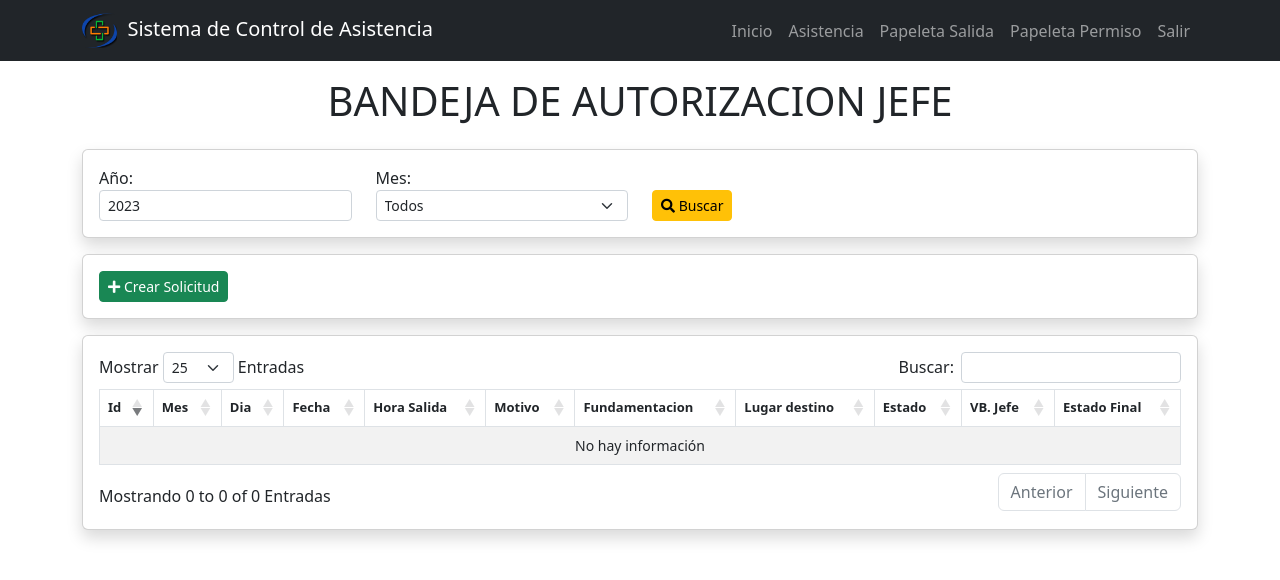
After one commit to veronny/control_asistencia, a Django app: page /bandeja_jefe/ in a window 1280 px wide. The commit adds this page. Shown: the top 580 px of the page. Run offline with Django 4.2, Linux system fonts and the light colour scheme; the visitor is signed in with stand-in values (Sample User, id 1); data that the repository does not hold is empty; some libraries are stand-ins or nearby versions.

Commit message:
alertas de papeletas

```diff
--- /dev/null
+++ b/filiacion/templates/bandeja_jefe/bandeja_jefe.html
@@ -0,0 +1,168 @@
+{% extends 'base.html' %}
+{% block content %}
+{% load static %}
+
+{% block js%}
+<script>
+  function mostrarMensaje() {
+    Swal.fire({
+      icon: 'success',
+      title: 'Actualización exitosa',
+      showConfirmButton: false,
+      timer: 9000
+    });
+  }
+</script>
+{% endblock %}
+
+<main class="container">
+  <div class="display-1 text-center py-3">
+    <h1>BANDEJA DE AUTORIZACION JEFE</h1>
+  </div>
+  <!-- BUSCADOR -->
+  <section class = "card card-body shadow mb-3">
+    <form method="GET" enctype="multipart/form-data">
+      <div class = "form row">
+        <div class="col-sm-12 col-md-6 col-lg-3">
+          <label for="anio">Año:</label>
+          <select class="form-control form-select-sm" aria-label="anio" name="anio" id="anio">
+            <option value="2023">2023</option>
+            {% for y in anio %}
+              <option value="{{ y }}" {% if request.GET.anio == y %}selected{% endif %}>{{ y }}</option>
+            {% endfor %}
+          </select>
+        </div>
+        <div class="col-sm-12 col-md-6 col-lg-3">
+          <label class="form-inline" for="mes">Mes:</label>
+          <select class="form-select form-select-sm" aria-label="mes" name="mes" id="mes">
+            <option value="">Todos</option>
+            <option value="01" {% if request.GET.mes == '01' %} selected {% endif %}>Enero</option>
+            <option value="02" {% if request.GET.mes == '02' %} selected {% endif %}>Febrero</option>
+            <option value="03" {% if request.GET.mes == '03' %} selected {% endif %}>Marzo</option>
+            <option value="04" {% if request.GET.mes == '04' %} selected {% endif %}>Abril</option>
+            <option value="05" {% if request.GET.mes == '05' %} selected {% endif %}>Mayo</option>
+            <option value="06" {% if request.GET.mes == '06' %} selected {% endif %}>Junio</option>
+            <option value="07" {% if request.GET.mes == '07' %} selected {% endif %}>Julio</option>
+            <option value="08" {% if request.GET.mes == '08' %} selected {% endif %}>Agosto</option>
+            <option value="09" {% if request.GET.mes == '09' %} selected {% endif %}>Setiembre</option>
+            <option value="10" {% if request.GET.mes == '10' %} selected {% endif %}>Octubre</option>
+            <option value="11" {% if request.GET.mes == '11' %} selected {% endif %}>Noviembre</option>
+            <option value="12" {% if request.GET.mes == '12' %} selected {% endif %}>Diciembre</option>
+          </select>
+        </div>
+        <div class="col-sm-12 col-md-6 col-lg-2">
+        <br>
+          <button type="submit" class="btn btn-warning btn-sm"><i class="fas fa-search"></i> Buscar</button>
+        </div>
+      </div>
+    </form>
+  </section>
+    <!-- CABECERA -->
+    <section class="card card-body shadow mb-3">
+      <div class="form row">
+        <div class="col-sm-12 col-md-12 col-lg-11">
+          <div class="form row">
+            <div class="col-sm-12 col-md-6 col-lg-3">
+              {% if user.is_authenticated %}
+              <a href="{% url 'create_papeleta_horas' %}" class="btn btn-success btn-sm"><i class="fa fa-plus"></i> Crear Solicitud</a>
+              {% endif %}
+            </div>
+          </div>
+        </div>
+      </div>
+    </section>
+  <!-- DETALLE -->
+  <section class="card card-body shadow mb-4">
+    <!--
+    <div class="row">
+      <div class="col-md-6 py-2">
+        {% if user.is_authenticated %}
+        <a href="/filiacion/create/" class="btn btn-success"><i class="fa fa-plus"></i> Agregar Usuario</a>
+        {% endif %}
+      </div>
+    </div>
+    -->
+    <div class="row">
+      <div class="table-responsive">
+        <table id="table_papeleta_salida" class="table table-bordered table-hover table-striped">
+          <thead class="text-center" style="font-size: 13px;">
+            <tr class="text-center">
+              <th>Id</th>
+              <th>Mes</th>
+              <th>Dia</th>
+              <th>Fecha</th>
+              <th>Hora Salida</th>
+              <th>Motivo</th>
+              <th>Fundamentacion</th>
+              <th>Lugar destino</th>
+              <th>Estado</th>
+              <th>VB. Jefe</th>
+              <th>Estado Final</th>
+            </tr>
+          </thead>
+          <tbody class="text-center" style="font-size: 14px;" >
+            {% for papeleta in papeletas %}
+              <tr>
+                <td>{{ papeleta.id }}</td>
+                <td>{{ papeleta.mes }}</td>
+                <td>{{ papeleta.dia }}</td>
+                <td>{{ papeleta.fecha_papeleta_hora }}</td>
+                <td>{{ papeleta.hora_salida }}</td>
+                <td>{{ papeleta.motivo }}</td>
+                <td>{{ papeleta.fundamentacion }}</td>
+                <td>{{ papeleta.lugar_destino }}</td>
+                <!-- Estado -->
+                {% if papeleta.estado_papeleta_dia == "0" %}
+                <td>
+                  <span class="badge bg-danger"> Enviado</span>
+                </td>
+                {% elif papeleta.estado_papeleta_dia == "1" %}
+                <td>
+                  <span class="badge bg-warning"> Proceso</span>
+                </td>
+                {% else %}
+                <td>
+                  <span class="badge bg-success"> Aprobado</span>
+                </td>
+                {% endif %}
+                <!-- vb jefe -->
+                <td>
+                  <form method="POST" action="{% url 'actualizar_estado' papeleta.id %}">
+                    {% csrf_token %}
+                    <div class="d-flex">
+                      <select class=" form-select form-select-sm " name="nuevo_estado" id='nuevo_estado'>
+                        <option value="1">Validar</option>
+                        <option value="0">No Validar</option>
+                        <option value="2">Observar</option>
+                      </select>
+                      &nbsp;&nbsp;
+                      <button type="submit" class="btn btn-secondary btn-sm " onclick="mostrarMensaje()">
+                        <i class="fa fa-check-circle" aria-hidden="true"></i>
+                      </button>
+                    </div>
+                  </form>
+                </td>
+                <!-- vb jefe -->
+                {% if papeleta.estado_papeleta_jefe == "0" %}
+                <td>
+                  <span class="text-danger">No Validado</span>
+                </td>
+                {% elif papeleta.estado_papeleta_jefe == "1" %}
+                <td>
+                  <span class="text-success"> Validado</span>
+                </td>
+                {% else %}
+                <td>
+                  <span class="text-warning"> Observado</span>
+                </td>
+                {% endif %}
+              </tr>
+            {% endfor %}
+          </tbody>
+        </table>
+      </div>
+    </div>
+  </section>
+</main>
+
+{% endblock %}
--- a/filiacion/templates/base.html
+++ b/filiacion/templates/base.html
@@ -18,11 +18,30 @@
     {% block content %}
     {% endblock %}
 
+    <!-- Bootstrap 5-->
+    <script src="https://cdn.jsdelivr.net/npm/bootstrap@5.2.0/dist/js/bootstrap.bundle.min.js"></script>
 
-    <script src="https://cdn.jsdelivr.net/npm/bootstrap@5.2.0/dist/js/bootstrap.bundle.min.js"></script>
+    <!-- Datatable -->
     <script src="{% static 'js/jquery-3.5.1.js' %}"></script>
     <script src="{% static 'js/jquery.dataTables.min.js' %}"></script>
     <script src="{% static 'js/dataTables.bootstrap5.min.js' %}"></script>
+    <!-- Sweet Altert 5-->
+    <script src="https://cdn.jsdelivr.net/npm/sweetalert2@11"></script>
+    <script src="{% static 'js/utils/notificationSwal.js' %}"></script>
+    {% if messages %}
+      {% for m in messages %}
+        <script>
+          Swal.fire({
+            "title": "Felicitaciones",
+            "text": "{{m}}",
+            "icon": "success"
+          })
+        </script>
+      {% endfor %}
+    {% endif %}
+
+    <!-- Personalizado JS-->
+    <script src="{% static 'js/gestionAsistencia.js' %}"></>
 
     <!-- Tabla Municipalidad -->
     <script type="text/javascript">
@@ -107,6 +126,7 @@
     <script type="text/javascript">
       $('#table_papeleta_salida').DataTable({
         "pageLength": 25,
+        "order": [[0, "desc"]],
         language: {
           "decimal": "",
           "emptyTable": "No hay información",
@@ -130,7 +150,8 @@
       });
     </script>
 
-
+    {% block js %}
+    {% endblock%}
 
   </body>
 </html>
--- a/filiacion/templates/home.html
+++ b/filiacion/templates/home.html
@@ -77,13 +77,13 @@
       <div class="col-md-4 mb-5">
         <div class="card h-100">
           <div class="card-body">
-            <h2 class="card-title">Video Tutorial</h2>
+            <h2 class="card-title">Autorizacion del Jefe</h2>
             <p class="card-text">
-              Manual de Uso Descarga video tutorial
+              Autorizacion del Jefe Inmediado VB.
             </p>
           </div>
           <div class="card-footer text-center">
-            <a class="btn btn-primary btn-sm" href="/">Ingresar</a>
+            <a class="btn btn-primary btn-sm" href="/bandeja_jefe">Ingresar</a>
           </div>
         </div>
       </div>
--- a/filiacion/views.py
+++ b/filiacion/views.py
@@ -9,7 +9,7 @@ from django.core.files.storage import FileSystemStorage
 from django.utils import timezone
 import pytz
 from datetime import datetime
-
+from django.contrib import messages
 # Create your views here.
 from .forms import FiliacionForm, PapeletaHoraForm
 from .models import Filiacion, Empleado, ImportaMarcador,User, MarcadorEmpleado, PapeletaDia, PapeletaHora
@@ -111,7 +111,6 @@ def signup(request):
             "error": 'Password fo not match'
         })
 
-
 # ----- ASISTENCIA --------------------
 @login_required
 def listar_asistencias(request):
@@ -134,7 +133,7 @@ def listar_asistencias(request):
 
     return render(request, 'asistencia/asistencia.html', context)
 
-# ----- PAPELETA HORA --------------------
+#------- PAPELETA HORA --------------------
 @login_required
 def listar_papeleta_horas(request):
     # papeletas = PapeletaHora.objects.all()
@@ -163,6 +162,7 @@ def create_papeleta_horas(request):
         form = PapeletaHoraForm(request.POST)
         if form.is_valid():
             form.save()
+            messages.success(request,"Enviado correctamente")
             return redirect('papeletas_horas')
     else:
         empleados = Empleado.objects.get(user=request.user)
@@ -186,3 +186,31 @@ def create_papeleta_horas(request):
             }
         form = PapeletaHoraForm(initial=initial_data)
     return render(request, 'papeleta_hora/create_papeleta.html', {'form': form })
+
+#------- BANDEJA DE VISTO BUENO DE JEFE --------------------
+@login_required
+def listar_bandeja_jefe(request):
+    # Obtener el filtro de mes y año del parámetro GET
+    anio = request.GET.get('anio', None)
+    mes = request.GET.get('mes', None)
+    # Obtener todas las marcaciones o filtrar por mes/año
+    if mes and anio:
+        papeletas = PapeletaHora.objects.filter(anio=anio,mes=mes).order_by('-id')
+    else:
+        papeletas = PapeletaHora.objects.filter().order_by('id')
+    context = {
+                'papeletas': papeletas
+            }
+    return render(request, 'bandeja_jefe/bandeja_jefe.html', context)
+
+@login_required
+def actualizar_estado(request, id):
+    if request.method == 'POST':
+        bandeja_jefe = get_object_or_404(PapeletaHora, id=id)
+        nuevo_estado = request.POST.get('nuevo_estado')
+
+        bandeja_jefe.estado_papeleta_jefe = nuevo_estado
+        bandeja_jefe.save()
+        return redirect(to="bandeja_jefe")
+
+    return render(request, 'bandeja_jefe/bandeja_jefe.html')
--- a/gestante/settings.py
+++ b/gestante/settings.py
@@ -27,6 +27,7 @@ DEBUG = True
 
 ALLOWED_HOSTS = ["*"]
 
+MESSAGE_STORAGE = "django.contrib.messages.storage.cookie.CookieStorage"
 
 # Application definition
 
--- a/gestante/urls.py
+++ b/gestante/urls.py
@@ -25,6 +25,9 @@ urlpatterns = [
     # papeletas horas
     path('papeletas_horas/', views.listar_papeleta_horas, name='papeletas_horas'),
     path('papeletas_horas/create/', views.create_papeleta_horas, name='create_papeleta_horas'),
+    # autorizacion jefe
+    path('bandeja_jefe/', views.listar_bandeja_jefe, name='bandeja_jefe'),
+    path('actualizar_estado/<id>/', views.actualizar_estado, name='actualizar_estado'),
 
 ] + static(settings.STATIC_URL, document_root=settings.STATIC_ROOT)
 
--- /dev/null
+++ b/static/js/utils/notificationSwal.js
@@ -0,0 +1,8 @@
+const notificationSwal = (titleText, text, icon, confirmButtonText) => {
+    Swal.fire({
+        titleText: titleText,
+        text: text,
+        icon: icon, // warning, error, success, info
+        confirmButtonText: confirmButtonText,
+      });
+};
```
Also changed, not shown: filiacion/forms.py (+4 -4 lines), filiacion/templates/bandeja_jefe/bandeja_jefe_detail.html (added, +37 -0 lines), filiacion/templates/bandeja_jefe/create_bandeja_jefe.html (added, +89 -0 lines), logo_2.png (added), logo_3.png (added), 2 other files.
